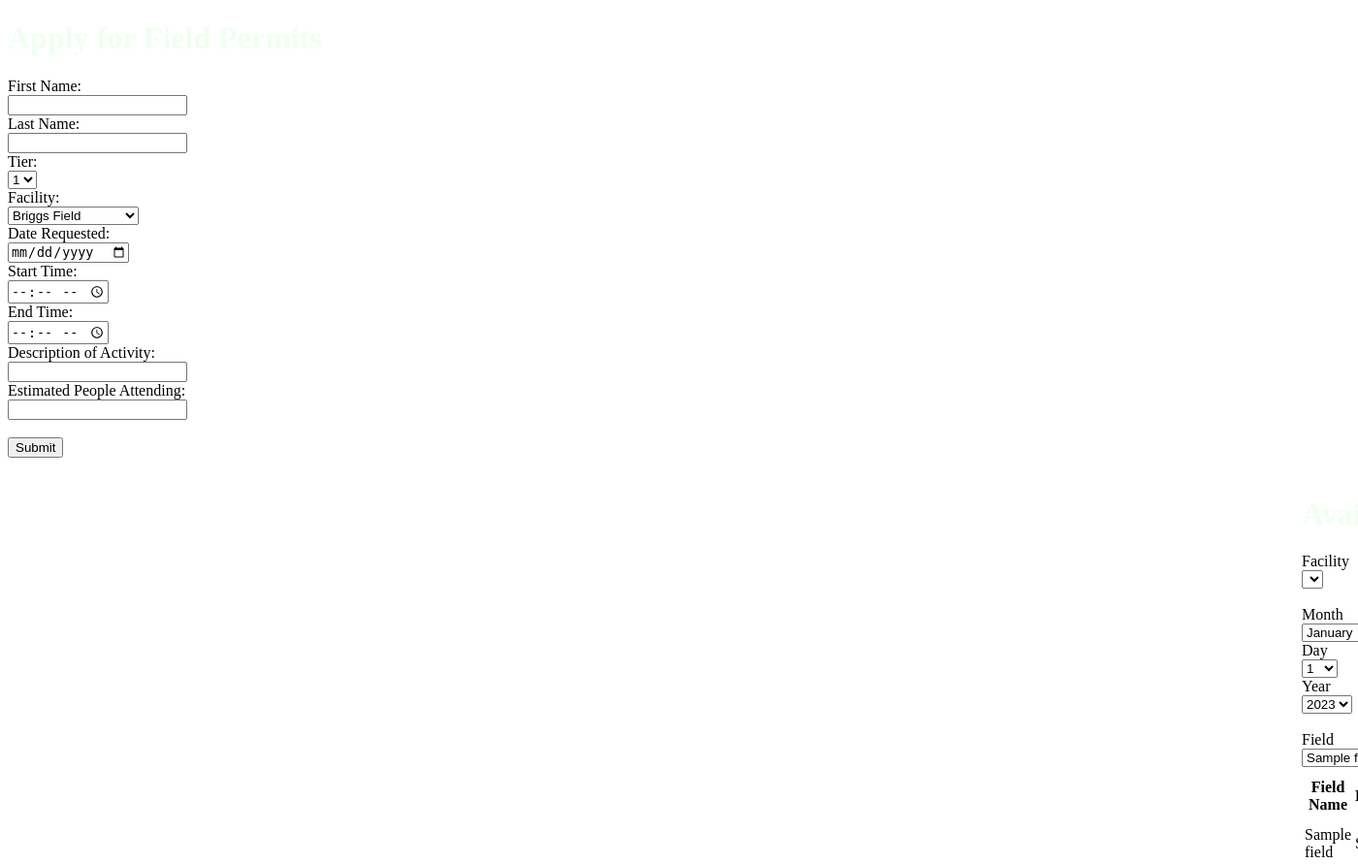
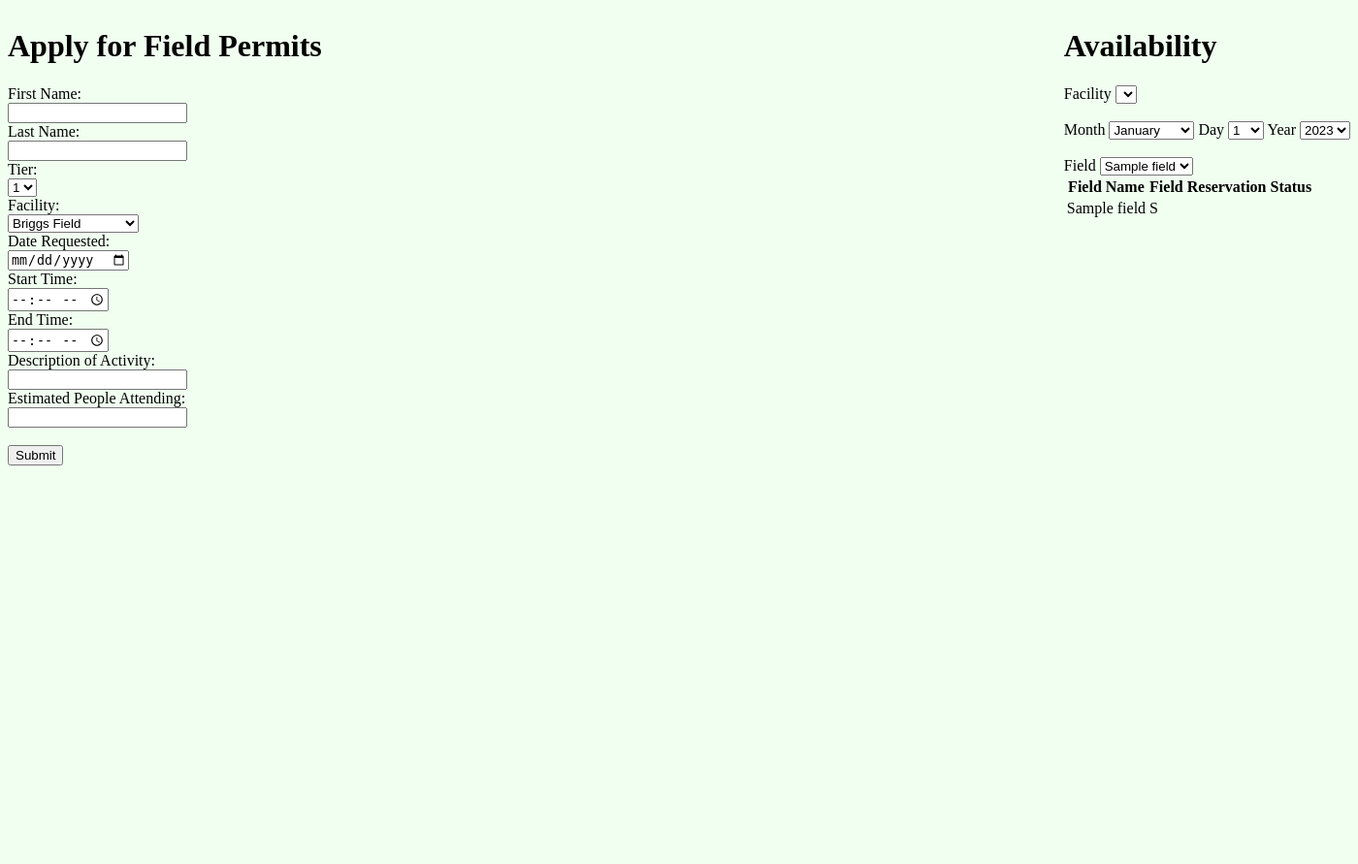
Before and after one commit to MaytrixMatt/hanover-park-permits, a PHP site: page /permitForm.php in a window 1400 px wide; the page is wider, and only the part inside the window is pictured. Shown: that part at 97% size. After the commit the page ends 480 px from the top of that part, so only its background shows below. Run offline with PHP 8.4, Linux system fonts and the light colour scheme; tables that the repository leaves empty hold one stand-in row (values such as "Sample post"); lists and menus that the app fills with data are empty.

Commit message:
honeydew

```diff
--- a/web/permitForm.php
+++ b/web/permitForm.php
@@ -38,7 +38,7 @@
     ?>
 
     <body onload="loadFacsFields()">
-        <div class = "application" width = 50px height = 100px float = left>
+        <div class = "application">
             <h1>Apply for Field Permits</h1>
 
             <form action="permitSubmit.php" method="POST">
--- a/web/styles.css
+++ b/web/styles.css
@@ -1,9 +1,12 @@
 .availability{
-    width: 50px;
-    height: 100px;
     float: right;
 }
 
-h1{
-    color: honeydew;
+.application{
+    width: 100;
+    height: 200;
+    float: left;
 }
+body{
+    background-color: honeydew;
+}
```
